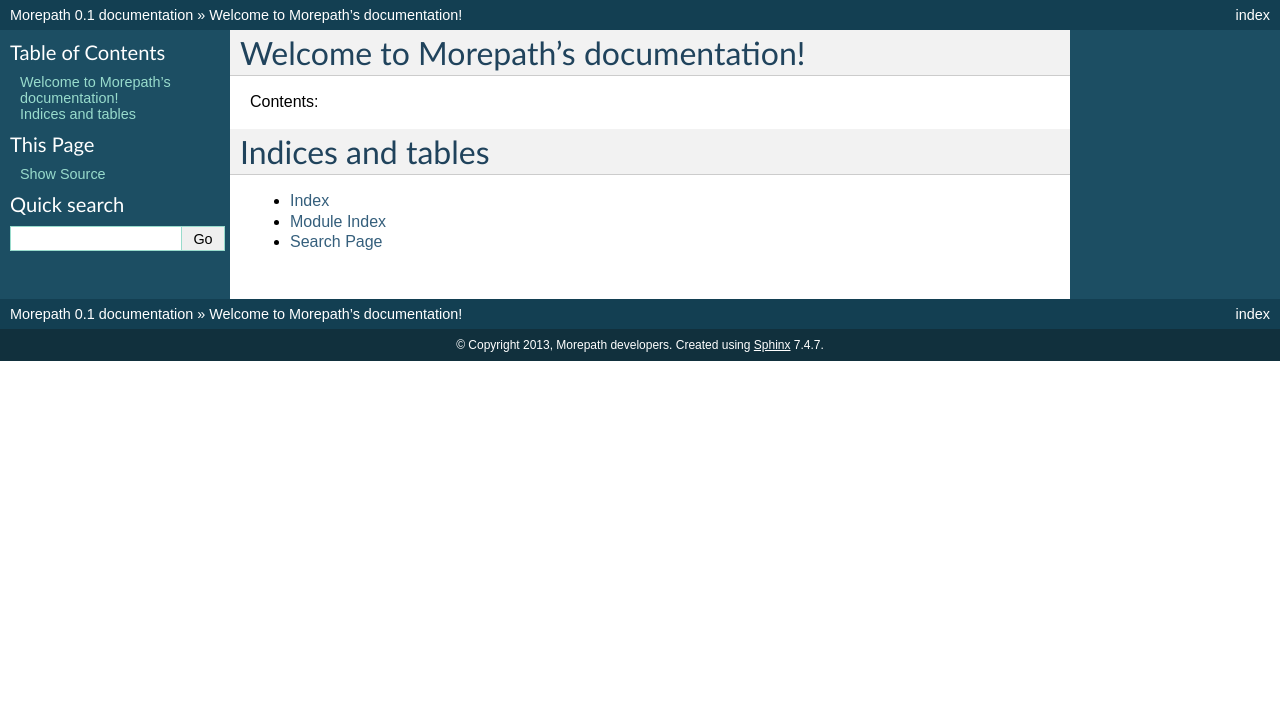
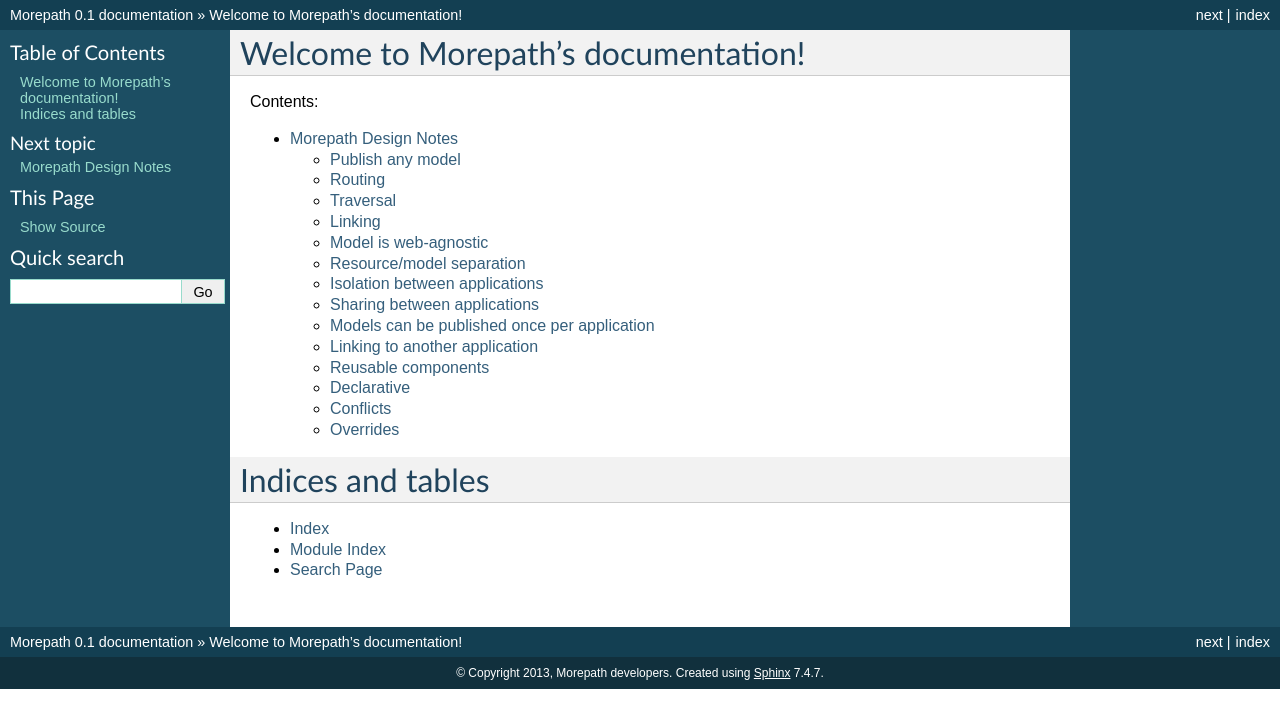
Before and after one commit to morepath/morepath, a Sphinx documentation site: the page built from doc/index.rst, in a window 1280 px wide. Shown: the top 728 px of the page. Built offline with Sphinx 7.4.7, drawn with Linux system fonts in a browser that asks for light colours; some of the changed lines change nothing that is shown.

Commit message:
Some design notes.

```diff
--- /dev/null
+++ b/doc/design.rst
@@ -0,0 +1,152 @@
+Morepath Design Notes
+=====================
+
+Some of the use cases that influenced Morepath's design are documented
+here.
+
+Publish any model
+-----------------
+
+It should be possible to publish any model object to the web on a
+readable URL. This includes model objects that are retrieved from a
+relational database and were created with a ORM.
+
+Allowing individual models to be published on separate URLs avoids the
+god object antipattern where all web operations are routed through a
+single object. Instead each model, through resource objects, can
+handle model-specific requests and operations. This encourages a more
+modular and reusable application design.
+
+Routing
+-------
+
+It should be easy to declare explicit routes to model. A route
+consists of a routing pattern with zero or more variables. The
+variables are used to identify the model, for instance using a
+relational database query.
+
+Having routes makes it easier to reason about the URL structure of an
+application. Routes also make it easier to expose models that are
+retrieved using a query or are constructed on the fly, without
+imposing a specific structure on the models.
+
+Traversal
+---------
+
+It should be possible to associate routes with specific models in the
+application, not just to the root. This way models with sub-paths to
+sub-components can be made available as reuable components; an example
+of this could be a container. If the model is published, its
+sub-components are then exposed as well.
+
+This allows for increased reuse of not just models but relationships
+between models, and lets the developer publish nested structures that
+cannot be specified using routing alone.
+
+Linking
+-------
+
+If a model is published, it should be possible to automatically
+generate a link to a model instance in the form of a URL.
+
+This way there is no need to construct URLs manually, and there is no
+need to have to refer to routes explicitly in order to construct URLs.
+The system knows which route to use and how to construct the
+parameters that go into the route itself, given the model.
+
+This is useful when creating RESTful web services (where hypermedia is
+the engine of application state), or to construct rich client-side
+applications that get all their URLs from the server from a REST-style
+web service.
+
+Model is web-agnostic
+---------------------
+
+Model classes should not have to have any web knowledge; no particular
+base classes are required, and no methods or attributes need to be
+implemented in order to publish instances of that model to the web. In
+case of an ORM, the ORM does not need to be reconfigured in order to
+publish ORM-mapped classes to the web. Models do not receive any
+request object and do not have to generate a response object.
+
+Instead this knowledge is external to the models. Models should be
+optimized for programmatic use in general.
+
+Resource/model separation
+-------------------------
+
+Resource objects are responsible for translating the model to the web
+and web operations to operations on the model. Resources receive the
+request object and generate the response object. This is again to
+avoid giving the models knowledge about the web. This is a kind of
+model/view separation where the resource (view) is the intermediary
+between the model and the web.
+
+Isolation between applications
+------------------------------
+
+The system allows multiple applications to be published at the same
+time. Applications work in isolation from each other by default. For
+instance, publishing a model on a URL will not affect another
+application, and publishing a resource for a model will not make that
+resource available in the other application.
+
+Sharing between applications
+----------------------------
+
+In order to support reusable components, it should be possible to
+explicitly break application isolation and make routes to models and
+resources globally available. Each application will share this
+information.
+
+.. note:: What about a model that's exposed globally and now a
+  developer tries to re-expose it locally? Configuration conflict?
+
+Models can be published once per application
+--------------------------------------------
+
+Per application a model can be exposed on a single URL pattern. So,
+the same instance could be published once per application, in a URL
+structure optimal for each application.
+
+Again this supports applications working in isolation - they may treat
+database models differently than other applications do.
+
+Linking to another application
+------------------------------
+
+It should be possible to construct URLs to models in the context of
+another application, if this application is given explicitly during
+link time.
+
+Reusable components
+-------------------
+
+It should be possible to define a base class (or interface) for a
+model that automatically pulls in (globally registered) resources and
+sub-paths when you subclass from it. This lets a framework developer
+define APIs that an application developer can implement. By doing so,
+the application developer will automatically get a whole set of
+resources for this resource.
+
+Declarative
+-----------
+
+It should be possible to register the components in a declarative
+way. This avoids spaghetti registration code, and also makes it
+possible to more easily reason about registrations (for instance to do
+overrides or detect conflicts).
+
+Conflicts
+---------
+
+If you try to do the same registration multiple times, the system
+should fail explicitly, as otherwise this would lead to subtle errors.
+
+Overrides
+---------
+
+It should be possible to override one registration with another one.
+This should either be an explicit operation, or the result of
+overriding in a different registry that has precedence over the
+defaults.
--- a/doc/index.rst
+++ b/doc/index.rst
@@ -11,6 +11,7 @@
 .. toctree::
    :maxdepth: 2
 
+   design
 
 
 Indices and tables
```
